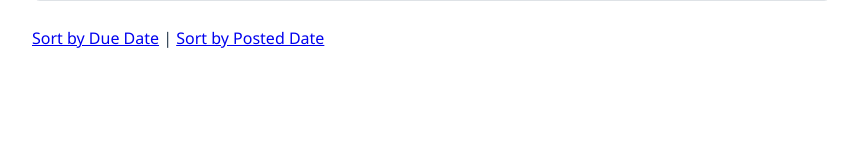
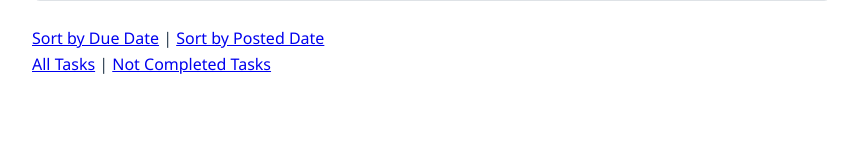
Before and after one commit to s1f10250074/django-test-exercise, a Django app: page / in a window 1280 px wide. Shown: the part 313-477 px from the top of the page, without its empty margins (208-1066 px from the left). Run offline with Django 5.2, Linux system fonts and the light colour scheme; data that the repository does not hold is empty.

Commit message:
タスク未完了のみを表示する機能を追加

```diff
--- a/todo/templates/todo/index.html
+++ b/todo/templates/todo/index.html
@@ -32,6 +32,10 @@
     <a href="{% url 'index' %}?order=due">Sort by Due Date</a> |
     <a href="{% url 'index' %}?order=post">Sort by Posted Date</a>
   </div>
+  <div>
+    <a href="{% url 'index' %}">All Tasks</a> |
+    <a href="{% url 'index' %}?filter=active">Not Completed Tasks</a>
+  </div>
 
   {% for task in tasks %}
   <div class="text">
--- a/todo/views.py
+++ b/todo/views.py
@@ -12,10 +12,15 @@ def index(request):
                     due_at=make_aware(parse_datetime(request.POST['due_at'])))
         task.save()
 
+    tasks = Task.objects.all()
+
+    if request.GET.get('filter') == 'active':
+        tasks = tasks.filter(completed=False)
+
     if request.GET.get('order') == 'due':
-        tasks = Task.objects.order_by('due_at')
+        tasks = tasks.order_by('due_at')
     else:
-        tasks = Task.objects.order_by('-posted_at')
+        tasks = tasks.order_by('-posted_at')
 
     context = {
         "tasks": tasks
```
